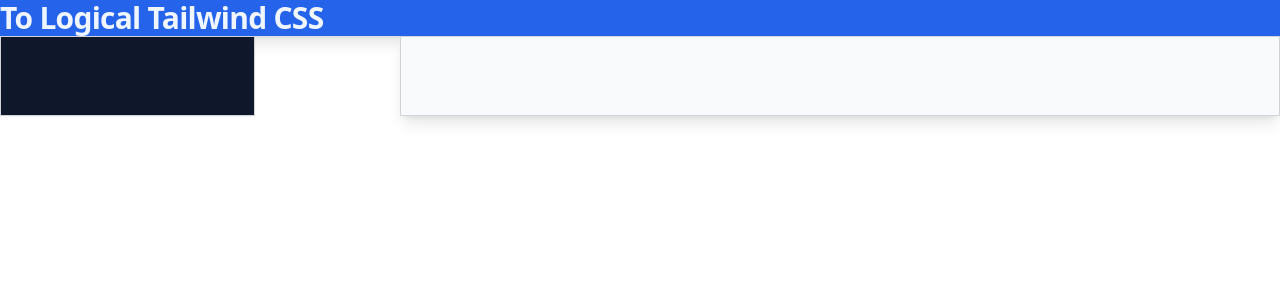
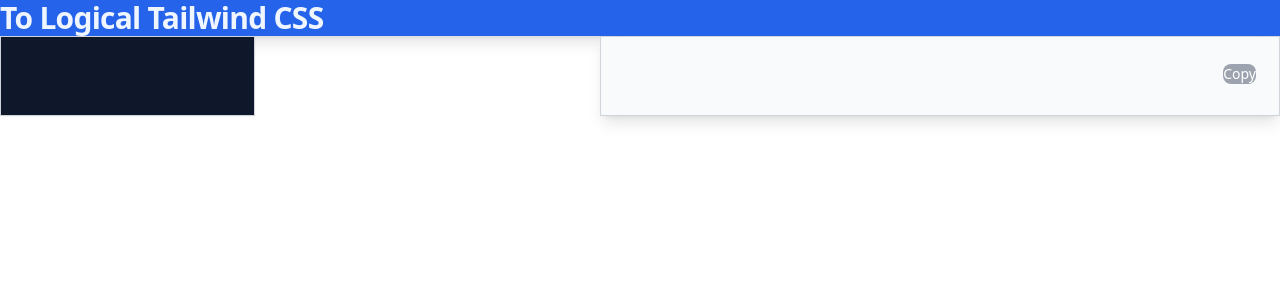
Before and after one commit to Fawwaz-2009/to-logical-tailwind, a Next.js app: page / in a window 1280 px wide. Shown: the top 300 px of the page. Built offline with nearby package versions, Linux system fonts and the light colour scheme; what tailwindcss-logical would draw is missing.

Commit message:
added a copy button

```diff
--- a/src/app/page.tsx
+++ b/src/app/page.tsx
@@ -3,6 +3,7 @@
 import transformerToLogicalTailwindCss from "@/transformer";
 import useDebounce from "@/hooks/useDebounce";
 import useRenderDiff from "@/hooks/useRenderDiff";
+import CopyButton from "@/components/CopyButton";
 
 export default function Home() {
   const [input, setInput] = useState("");
@@ -24,7 +25,7 @@
           </div>
         </div>
 
-        <div className="grid grid-rows-[auto,1fr] text-lg md:grid-cols-[400px,1fr] md:grid-rows-1">
+        <div className="grid grid-rows-[auto,1fr] text-lg md:grid-cols-[600px,1fr] md:grid-rows-1">
           <div className="">
             <textarea
               className="block resize-none border-0 bg-slate-900 p-4 text-white/90  caret-pink-500 shadow-sm ring-1 ring-inset ring-gray-300 bs-full is-full placeholder:text-gray-400 focus:ring-2 focus:ring-inset focus:ring-indigo-600 sm:text-lg sm:leading-6 sm:plb-1.5"
@@ -33,7 +34,10 @@
             />
           </div>
 
-          <div className="block resize-none overflow-scroll border-0 bg-slate-50 p-4 text-black caret-pink-500 shadow-lg ring-1 ring-inset ring-gray-300 bs-full is-full placeholder:text-gray-400 focus:ring-2 focus:ring-inset focus:ring-indigo-600 sm:text-lg sm:leading-6 sm:plb-1.5">
+          <div className="relative block resize-none overflow-scroll border-0 bg-slate-50 p-4 text-black caret-pink-500 shadow-lg ring-1 ring-inset ring-gray-300 bs-full is-full placeholder:text-gray-400 focus:ring-2 focus:ring-inset focus:ring-indigo-600 sm:text-lg sm:leading-6 sm:plb-1.5">
+            <div className="absolute right-6 top-6">
+              <CopyButton text={output} />
+            </div>
             <pre>{renderDiff()}</pre>
           </div>
         </div>
--- /dev/null
+++ b/src/components/CopyButton.tsx
@@ -0,0 +1,30 @@
+import useCopyToClipboard from "@/hooks/useCopyToClipboard";
+import classNames from "@/lib/classNames";
+import React from "react";
+
+const CopyButton: React.FC<CopyButtonProps> = ({ text }) => {
+  const { copy, isCopying, copiedText } = useCopyToClipboard();
+  const hasCopied = !!copiedText;
+  const disabledBtn = text.length === 0;
+  return (
+    <button
+      type="button"
+      disabled={disabledBtn}
+      className={classNames(
+        disabledBtn
+          ? "cursor-not-allowed bg-gray-400"
+          : "bg-gradient-to-br from-purple-600 to-blue-500",
+        "rounded-lg text-center text-sm font-medium text-white mie-2 mbe-2 pli-5 plb-2.5 hover:bg-gradient-to-bl focus:outline-none focus:ring-4 focus:ring-blue-300 dark:focus:ring-blue-800"
+      )}
+      onClick={() => copy(text)}
+    >
+      {isCopying ? "Copying..." : hasCopied ? "Copied!" : "Copy"}
+    </button>
+  );
+};
+
+interface CopyButtonProps {
+  text: string;
+}
+
+export default CopyButton;
--- /dev/null
+++ b/src/hooks/useCopyToClipboard.ts
@@ -0,0 +1,37 @@
+import { useState } from "react";
+
+type CopiedValue = string | null;
+type CopyFn = (text: string) => Promise<boolean>; // Return success
+
+function useCopyToClipboard(): {
+  copiedText: CopiedValue;
+  copy: CopyFn;
+  isCopying: boolean;
+} {
+  const [copiedText, setCopiedText] = useState<CopiedValue>(null);
+  const [isCopying, setIsCopying] = useState(false);
+
+  const copy: CopyFn = async (text) => {
+    if (!navigator?.clipboard) {
+      console.warn("Clipboard not supported");
+      return false;
+    }
+
+    try {
+      setIsCopying(true);
+      await navigator.clipboard.writeText(text);
+      setCopiedText(text);
+      return true;
+    } catch (error) {
+      console.warn("Copy failed", error);
+      setCopiedText(null);
+      return false;
+    } finally {
+      setIsCopying(false);
+    }
+  };
+
+  return { copiedText, copy, isCopying };
+}
+
+export default useCopyToClipboard;
--- /dev/null
+++ b/src/lib/classNames/index.tsx
@@ -0,0 +1,3 @@
+export default function classNames(...classes: string[]) {
+  return classes.filter(Boolean).join(" ");
+}
```
